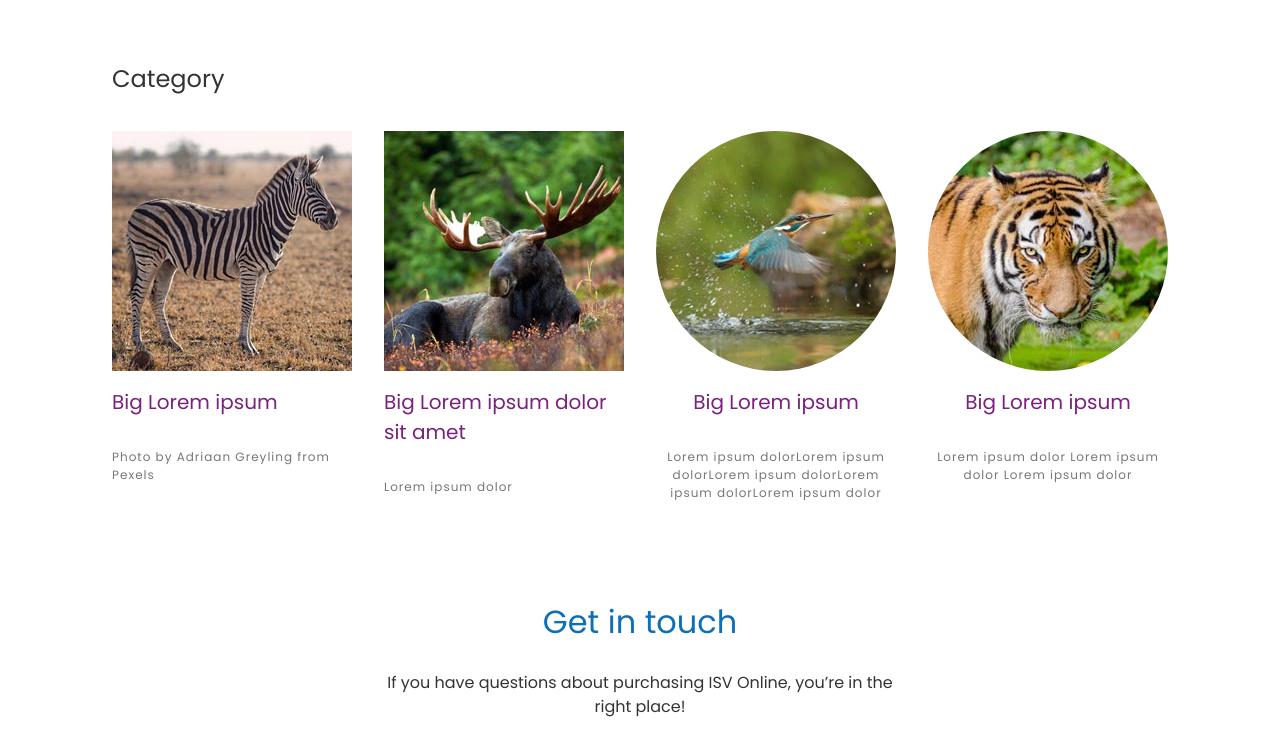
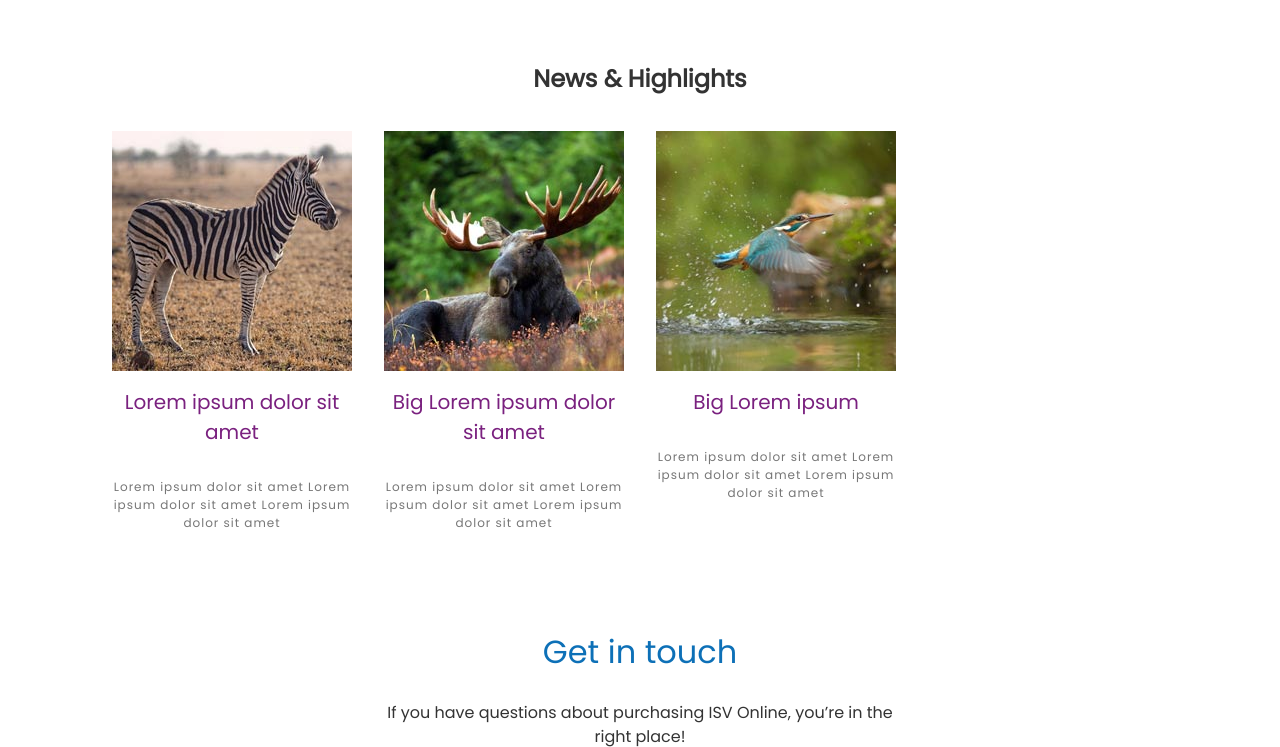
Before and after one commit to Driv3er/hakaton_v2, a plain HTML site: page web/index.html in a window 1280 px wide. Shown: the part 3407-4154 px from the top of the page. Drawn offline with nearby package versions, Linux system fonts and the light colour scheme.

Commit message:
w miare ogarnięte wideo, grid, slider, formularz, mapa oraz częściowo "news & highlights"

```diff
--- a/src/scss/c_boxes.scss
+++ b/src/scss/c_boxes.scss
@@ -1,9 +1,15 @@
+.titlee {
+    text-align: center;
+    font-weight: bold;
+}
+
 .boxes{
    &-cont{
         display: flex;
         flex-wrap: wrap;
         margin-left: -.5*$space;
         margin-right: -.5*$space;
+        text-align: center;
    }
 }
 .box{
--- /dev/null
+++ b/src/scss/c_map.scss
@@ -0,0 +1,5 @@
+
+.map{
+    width:100%;
+    height: 80vh;
+}
--- a/src/scss/c_slider.scss
+++ b/src/scss/c_slider.scss
@@ -5,8 +5,7 @@
   .swiper-slide {
 
     font-size: 18px;
-    background: #fff;
-    // background:red;
+    background: #f8f8f8;
     position:relative;;
   }
 
--- a/src/scss/style.scss
+++ b/src/scss/style.scss
@@ -16,4 +16,5 @@
 @import 'c_graphic';
 @import 'c_slider';
 @import 'c_form';
+@import 'c_map';
 @import 'c_grid';
--- a/web/index.html
+++ b/web/index.html
@@ -169,36 +169,29 @@
     <section class='component boxes'>
     <div class='wrapper'>
 
-        <h2>Category</h2>
+        <h2 class='titlee'>News & Highlights</h2>
 
         <div class='boxes-cont'>
             <div class='box'>
                 <div class='box-img'>
-                    <img src='/img/zebra240.jpg' srcset="/img/zebra240.jpg 240w, /img/zebra384.jpg 384w, /img/zebra480.jpg 480w" sizes="(min-width:1600px) 300px,(min-width:1200px) 240px,(min-width:768px) calc(34vw - 4rem),(min-width:420px) calc(50vw - 3rem), (min-width:360px) calc(100vw - 4rem), calc(100vw - 48px)" alt='Zebra stoi na sawannie'/>
+                    <img src='/img/zebra240.jpg' alt='work1'/>
                 </div>
-                <a href="#" class='h3 box-header'>Big Lorem ipsum</a>
-                <p class='box-text'>Photo by Adriaan Greyling from Pexels</p>
+                <a href="#" class='h3 box-header'>Lorem ipsum dolor sit amet</a>
+                <p class='box-text'>Lorem ipsum dolor sit amet Lorem ipsum dolor sit amet Lorem ipsum dolor sit amet</p>
             </div>
             <div class='box'>
                 <div class='box-img'>
-                    <img src='/img/los240.jpg' srcset="/img/los240.jpg 240w, /img/los384.jpg 384w, /img/los480.jpg 480w" sizes="(min-width:1600px) 300px,(min-width:1200px) 240px,(min-width:768px) calc(34vw - 4rem),(min-width:420px) calc(50vw - 3rem), (min-width:360px) calc(100vw - 4rem), calc(100vw - 48px)" alt='Łoś leży na łące'/>
+                    <img src='/img/los240.jpg' alt='work2'/>
                 </div>
                 <a href="#" class='h3 box-header'>Big Lorem ipsum dolor sit amet</a>
-                <p class='box-text'>Lorem ipsum dolor</p>
+                <p class='box-text'>Lorem ipsum dolor sit amet Lorem ipsum dolor sit amet Lorem ipsum dolor sit amet</p>
             </div>
             <div class='box box--text-center'>
-                <div class='box-img box-img--circle'>
-                    <img src='/img/koliber240.jpg' srcset="/img/koliber240.jpg 240w, /img/koliber384.jpg 384w, /img/koliber480.jpg 480w" sizes="(min-width:1600px) 300px,(min-width:1200px) 240px,(min-width:768px) calc(34vw - 4rem),(min-width:420px) calc(50vw - 3rem), (min-width:360px) calc(100vw - 4rem), calc(100vw - 48px)" alt='Koliber'/>
+                <div class='box-img'>
+                    <img src='/img/koliber240.jpg' alt='work3'/>
                 </div>
                 <a href="#" class='h3 box-header'>Big Lorem ipsum</a>
-                <p class='box-text'>Lorem ipsum dolorLorem ipsum dolorLorem ipsum dolorLorem ipsum dolorLorem ipsum dolor</p>
-            </div>
-            <div class='box box--text-center'>
-                <div class='box-img box-img--circle'>
-                    <img src='/img/tygrys240.jpg' srcset="/img/tygrys240.jpg 240w, /img/tygrys384.jpg 384w, /img/tygrys480.jpg 480w" sizes="(min-width:1600px) 300px,(min-width:1200px) 240px,(min-width:768px) calc(34vw - 4rem),(min-width:420px) calc(50vw - 3rem), (min-width:360px) calc(100vw - 4rem), calc(100vw - 48px)" alt='Tygrys'/>
-                </div>
-                <a href="#" class='h3 box-header'>Big Lorem ipsum</a>
-                <p class='box-text'>Lorem ipsum dolor Lorem ipsum dolor Lorem ipsum dolor</p>
+                <p class='box-text'>Lorem ipsum dolor sit amet Lorem ipsum dolor sit amet Lorem ipsum dolor sit amet</p>
             </div>
         </div>
     </div>
@@ -292,6 +285,7 @@
         </form>
     </div>
 </section>
+    <iframe class='map' src="https://www.google.com/maps/embed?pb=!1m18!1m12!1m3!1d2394.637445341431!2d23.143926315590445!3d53.11670187993153!2m3!1f0!2f0!3f0!3m2!1i1024!2i768!4f13.1!3m3!1m2!1s0x471ffbfb9415aee5%3A0x1f6449ccc6c966f7!2sPolitechnika+Bia%C5%82ostocka!5e0!3m2!1spl!2spl!4v1560629745468!5m2!1spl!2spl" allowfullscreen></iframe>
     <footer class='component footer'>
     <div class='wrapper'>
         <div class='footer-nav'>
```
Also changed, not shown: src/templates/components/boxes.html (+9 -16 lines), src/templates/components/map.html (added, +1 -0 lines), src/templates/index.html (+1 -0 lines), src/img/map.png (added), web/css/style.css, web/img/map.png (added).
